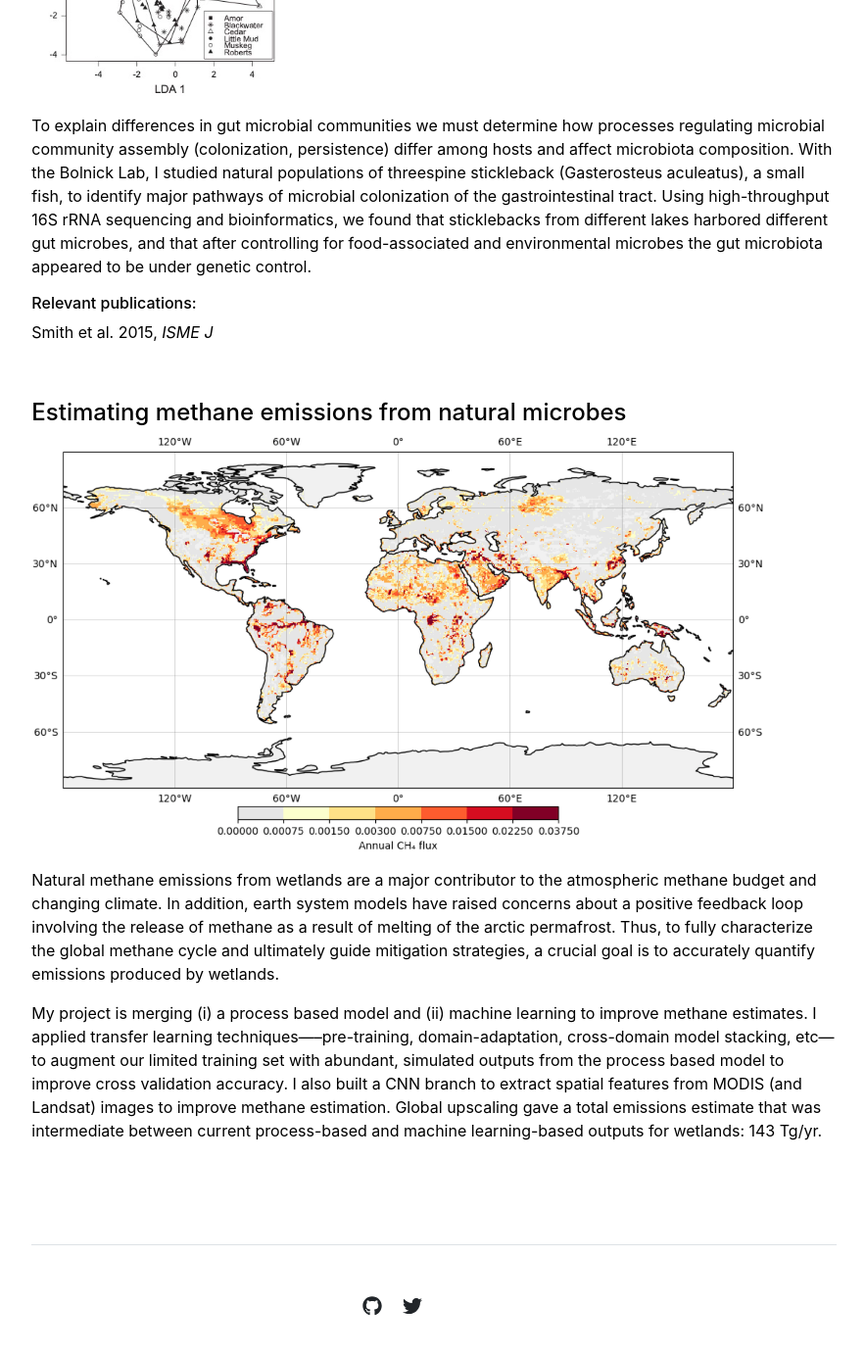
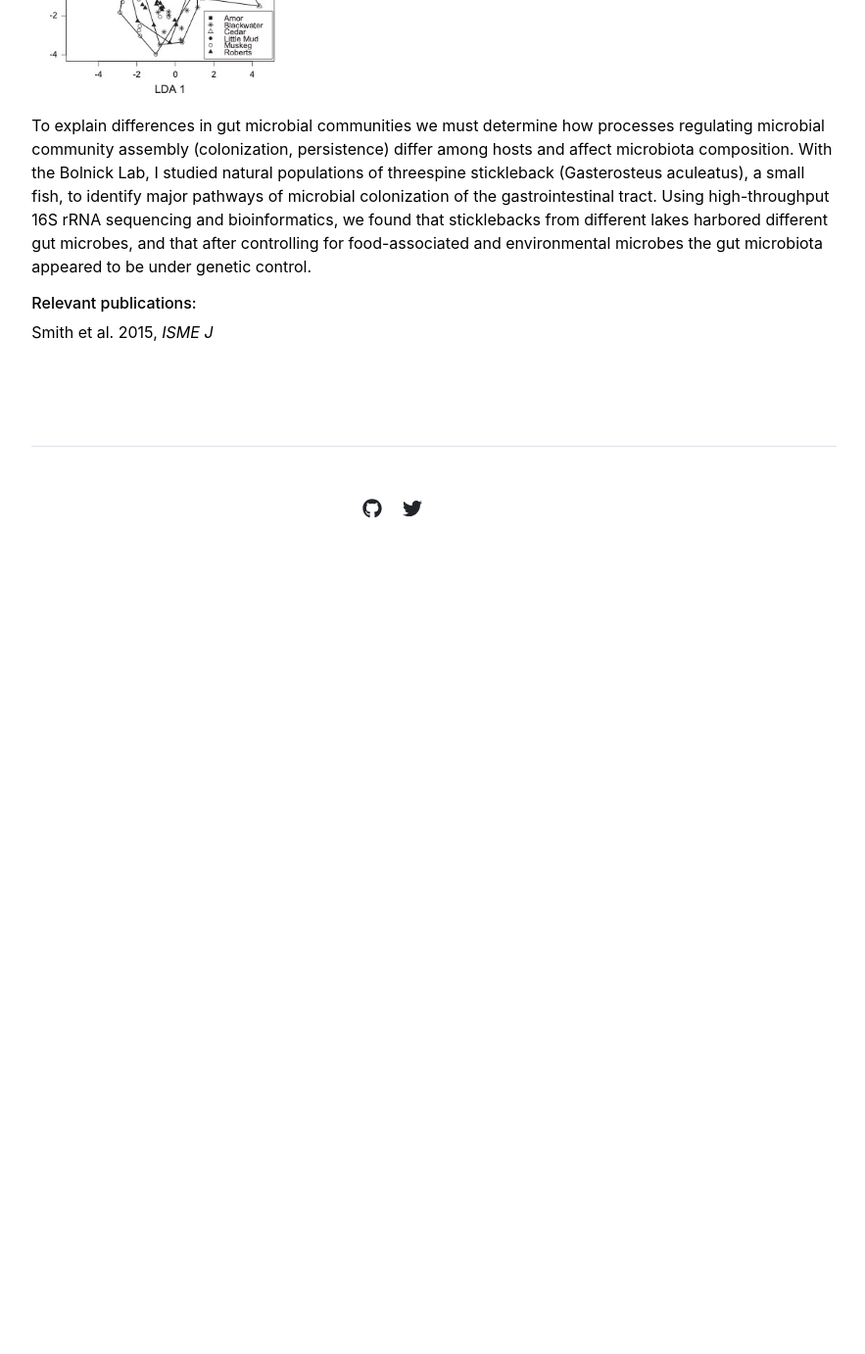
Before and after one commit to chriscrsmith/chriscrsmith.github.io, a Jekyll site: the page built from research.md, in a window 1280 px wide and 1400 px high, scrolled down 3050 px. Shown: the top 1382 px of the window at 98% size, without its empty margins (197-1080 px from the left). Built offline with Jekyll 4.4.1, drawn with Linux system fonts in a browser that asks for light colours; after the commit the page ends 3680 px from its top, so only the background shows below that.

Commit message:
edit research

```diff
--- a/research.md
+++ b/research.md
@@ -122,27 +122,3 @@ Smith et al. 2015, *ISME J*
 &nbsp;
 &nbsp;
 &nbsp;
-
-
-
-
-
-#### Estimating methane emissions from natural microbes
-
-![upscaling](assets/img/upscaling.jpg){: width="750" }
-
-
-Natural methane emissions from wetlands are a major contributor to the atmospheric methane budget and changing climate.
-In addition, earth system models have raised concerns about a positive feedback loop involving the release of methane as a result of melting of the arctic permafrost.
-Thus, to fully characterize the global methane cycle and ultimately guide mitigation strategies, a crucial goal is to accurately quantify emissions produced by wetlands.
-
-My project is merging (i) a process based model and (ii) machine learning to improve methane estimates.
-I applied transfer learning techniques—--pre-training, domain-adaptation, cross-domain model stacking, etc---to augment our limited training set with abundant, simulated outputs from the process based model to improve cross validation accuracy.
-I also built a CNN branch to extract spatial features from MODIS (and Landsat) images to improve methane estimation.
-Global upscaling gave a total emissions estimate that was intermediate between current process-based and machine learning-based outputs for wetlands: 143 Tg/yr.
-
-&nbsp;
-&nbsp;
-&nbsp;
-&nbsp;
-&nbsp;
```
Also changed, not shown: join.md (+1 -1 lines).
